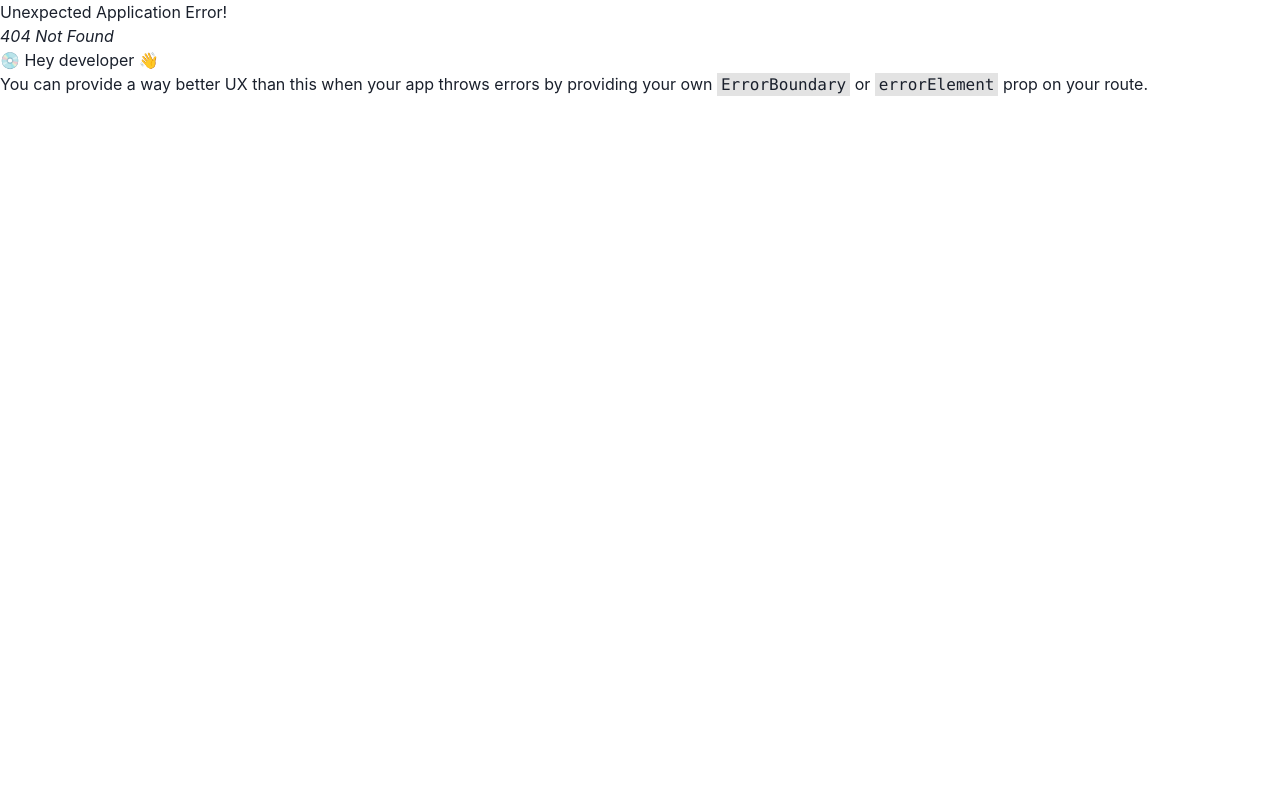
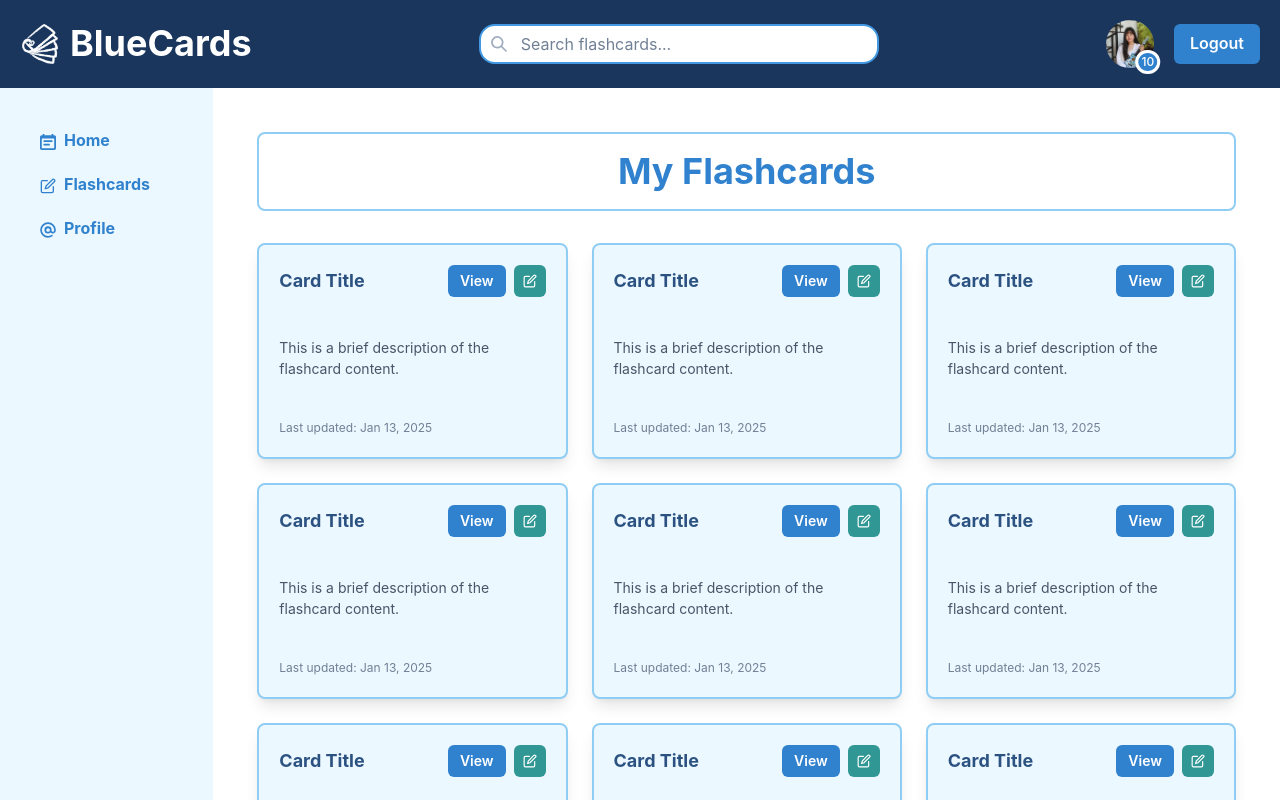
Before and after one commit to miriamochavillo/bluecards-project, a React (Vite) app: page /my-flashcards in a window 1280 px wide. Before the commit this address had no page. Shown: the top 800 px of the page. Built offline with nearby package versions, Linux system fonts and the light colour scheme.

Commit message:
Added more UI Features in the Create Flashcards, Flashcards, My Flashcards, Dashboard, and Sidebar

```diff
--- a/src/app/App.tsx
+++ b/src/app/App.tsx
@@ -11,6 +11,7 @@ import Dashboard from "../pages/Dashboard";
 import Profile from "../pages/Profile";
 import Flashcards from "../pages/Flashcards";
 import CreateFlashcards from "../pages/CreateFlashcards";
+import MyFlashcards from "../pages/MyFlashcards";
 // router and routes
 const router = createBrowserRouter(
   createRoutesFromElements(
@@ -19,6 +20,7 @@ const router = createBrowserRouter(
       <Route path="/profile" element={<Profile />} />
       <Route path="/flashcards" element={<Flashcards />} />
       <Route path="/create-flashcards" element={<CreateFlashcards />} />
+      <Route path="/my-flashcards" element={<MyFlashcards />} />
     </Route>
   )
 );
--- a/src/pages/CreateFlashcards.tsx
+++ b/src/pages/CreateFlashcards.tsx
@@ -11,12 +11,13 @@ import {
   HStack,
   IconButton,
   Divider,
+  Flex,
 } from "@chakra-ui/react";
-import { AddIcon, DeleteIcon } from "@chakra-ui/icons";
+import { AddIcon, DeleteIcon, DragHandleIcon } from "@chakra-ui/icons";
 
 export default function CreateFlashcards() {
   return (
-    <SimpleGrid spacing={8} maxW="800px" mx="auto" p={6}>
+    <SimpleGrid spacing={8} maxW="1200px" mx="auto" p={6}>
       {/* Heading */}
       <Heading
         as="h2"
@@ -90,14 +91,24 @@ export default function CreateFlashcards() {
               <Heading fontSize="lg" color="blue.600">
                 Flashcard
               </Heading>
+              <Flex>
+                <IconButton
+                  aria-label="Drag Flashcard"
+                  icon={<DragHandleIcon />}
+                  size="sm"
+                  colorScheme="teal"
+                  mr={2}
+                />
                 <IconButton
                   aria-label="Remove Flashcard"
                   icon={<DeleteIcon />}
                   size="sm"
-                colorScheme="teal"
+                  colorScheme="pink"
                 />
+              </Flex>
             </HStack>
-            <FormControl mb={3}>
+            <HStack>
+              <FormControl>
                 <FormLabel fontSize="sm" fontWeight="bold" color="blue.900">
                   Definition
                 </FormLabel>
@@ -109,6 +120,7 @@ export default function CreateFlashcards() {
                 </FormLabel>
                 <Input type="text" placeholder="Enter the answer" />
               </FormControl>
+            </HStack>
           </Box>
         </VStack>
 
--- a/src/pages/Dashboard.tsx
+++ b/src/pages/Dashboard.tsx
@@ -12,6 +12,7 @@ import {
   CardHeader,
   HStack,
   IconButton,
+  Divider,
 } from "@chakra-ui/react";
 import { useNavigate } from "react-router-dom";
 export default function Dashboard() {
@@ -33,13 +34,13 @@ export default function Dashboard() {
 
       <Box>
         <Heading as="h3" fontSize="24px" color="blue.600" pb={6}>
-          Relevant Flashcards
+          Popular Topics
         </Heading>
-        <SimpleGrid columns={{ base: 1, sm: 2, md: 3 }} spacing={6}>
+        <SimpleGrid columns={{ base: 1, sm: 2, md: 3 }} spacing={6} pb={6}>
           {[1, 2, 3].map((item) => (
             <Card
               key={item}
-              bg="white"
+              bg="blue.50"
               border="2px solid"
               borderColor="blue.200"
               borderRadius="lg"
@@ -71,17 +72,20 @@ export default function Dashboard() {
             </Card>
           ))}
         </SimpleGrid>
+        <Button size="sm" colorScheme="blue">
+          Discover More
+        </Button>
       </Box>
-
+      <Divider />
       <Box>
-        <Heading as="h3" fontSize="24px" color="blue.600" pb={4}>
+        <Heading as="h3" fontSize="24px" color="blue.600" pb={6}>
           My Flashcards
         </Heading>
-        <SimpleGrid columns={{ base: 1, sm: 2, md: 3 }} spacing={6}>
-          {[1, 2, 3, 4, 5, 6].map((item) => (
+        <SimpleGrid columns={{ base: 1, sm: 2, md: 3 }} spacing={6} pb={6}>
+          {[1, 2, 3].map((item) => (
             <Card
               key={item}
-              bg="white"
+              bg="blue.50"
               border="2px solid"
               borderColor="blue.200"
               borderRadius="lg"
@@ -122,6 +126,13 @@ export default function Dashboard() {
             </Card>
           ))}
         </SimpleGrid>
+        <Button
+          size="sm"
+          colorScheme="blue"
+          onClick={() => navigate("/my-flashcards")}
+        >
+          View All
+        </Button>
       </Box>
     </SimpleGrid>
   );
--- a/src/pages/Flashcards.tsx
+++ b/src/pages/Flashcards.tsx
@@ -66,6 +66,7 @@ export default function Flashcards() {
             variant="solid"
             size="lg"
             _hover={{ bg: "blue.900", transform: "scale(1.05)" }}
+            onClick={() => navigate("/my-flashcards")}
           >
             View
           </Button>
--- /dev/null
+++ b/src/pages/MyFlashcards.tsx
@@ -0,0 +1,91 @@
+import { EditIcon } from "@chakra-ui/icons";
+import {
+  Button,
+  Card,
+  CardBody,
+  CardFooter,
+  CardHeader,
+  Heading,
+  HStack,
+  IconButton,
+  Spacer,
+  Text,
+} from "@chakra-ui/react";
+
+import { SimpleGrid } from "@chakra-ui/react";
+import { useNavigate } from "react-router-dom";
+
+export default function MyFlashcards() {
+  const navigate = useNavigate();
+  return (
+    <SimpleGrid spacing={8} maxW="1200px" mx="auto" p={6}>
+      {/* Heading */}
+      <Heading
+        as="h2"
+        color="blue.500"
+        bg="white"
+        border="2px solid"
+        borderColor="blue.200"
+        p={4}
+        borderRadius="lg"
+        textAlign="center"
+      >
+        My Flashcards
+      </Heading>
+      <SimpleGrid columns={{ base: 1, sm: 2, md: 3 }} spacing={6}>
+        {[1, 2, 3, 4, 5, 6, 7, 8, 9].map((item) => (
+          <Card
+            key={item}
+            bg="blue.50"
+            border="2px solid"
+            borderColor="blue.200"
+            borderRadius="lg"
+            boxShadow="lg"
+            transition="all 0.3s ease-in-out"
+            _hover={{ transform: "scale(1.05)", boxShadow: "2xl" }}
+          >
+            <CardHeader>
+              <HStack spacing={3}>
+                <Heading fontSize="lg" color="blue.700">
+                  Card Title
+                </Heading>
+                <Spacer />
+                <HStack spacing={2}>
+                  <Button size="sm" colorScheme="blue">
+                    View
+                  </Button>
+                  <IconButton
+                    size="sm"
+                    icon={<EditIcon />}
+                    colorScheme="teal"
+                    aria-label="Edit"
+                    _hover={{ bg: "teal.600" }}
+                  />
+                </HStack>
+              </HStack>
+            </CardHeader>
+            <CardBody>
+              <Text fontSize="sm" color="gray.600">
+                This is a brief description of the flashcard content.
+              </Text>
+            </CardBody>
+            <CardFooter>
+              <Text fontSize="xs" color="gray.500">
+                Last updated: Jan 13, 2025
+              </Text>
+            </CardFooter>
+          </Card>
+        ))}
+      </SimpleGrid>
+      <Button
+        colorScheme="blue"
+        variant="solid"
+        size="lg"
+        _hover={{ bg: "blue.900", transform: "scale(1.05)" }}
+        onClick={() => navigate("/create-flashcards")}
+      >
+        Create New Set of Flashcards
+      </Button>
+    </SimpleGrid>
+  );
+}
--- a/src/shared/ui/Sidebar.tsx
+++ b/src/shared/ui/Sidebar.tsx
@@ -1,25 +1,43 @@
 import { AtSignIcon, CalendarIcon, EditIcon } from "@chakra-ui/icons";
-import { ListItem, List, ListIcon, Divider, HStack } from "@chakra-ui/react";
+import { ListItem, List, ListIcon } from "@chakra-ui/react";
 import { NavLink } from "react-router-dom";
 
 export default function Sidebar() {
   return (
-    <List color="white" spacing={4} fontSize="1em">
-      <ListItem color="blue.500">
-        <HStack _hover={{ color: "blue.300" }}>
+    <List color="white" fontSize="1em" fontWeight="bold">
+      <NavLink to="/">
+        <ListItem
+          color="blue.500"
+          padding="10px"
+          borderRadius="10px"
+          _hover={{ color: "white", bg: "blue.500" }}
+        >
           <ListIcon as={CalendarIcon} />
-          <NavLink to="/">Home</NavLink>
-        </HStack>
-      </ListItem>
-      <ListItem color="blue.500">
-        <ListIcon as={EditIcon} />
-        <NavLink to="/flashcards">Flashcards</NavLink>
-      </ListItem>
-      <Divider borderColor="blue.600" />
-      <ListItem color="blue.500">
-        <ListIcon as={AtSignIcon} />
-        <NavLink to="/profile">Profile</NavLink>
-      </ListItem>
+          Home
+        </ListItem>
+      </NavLink>
+      <NavLink to="/flashcards">
+        <ListItem
+          color="blue.500"
+          padding="10px"
+          borderRadius="10px"
+          _hover={{ color: "white", bg: "blue.500" }}
+        >
+          <ListIcon as={EditIcon} />
+          Flashcards
+        </ListItem>
+      </NavLink>
+      <NavLink to="/profile">
+        <ListItem
+          color="blue.500"
+          padding="10px"
+          borderRadius="10px"
+          _hover={{ color: "white", bg: "blue.500" }}
+        >
+          <ListIcon as={AtSignIcon} />
+          Profile
+        </ListItem>
+      </NavLink>
     </List>
   );
 }
```
Lines whose indentation alone changed are shown as unchanged.
